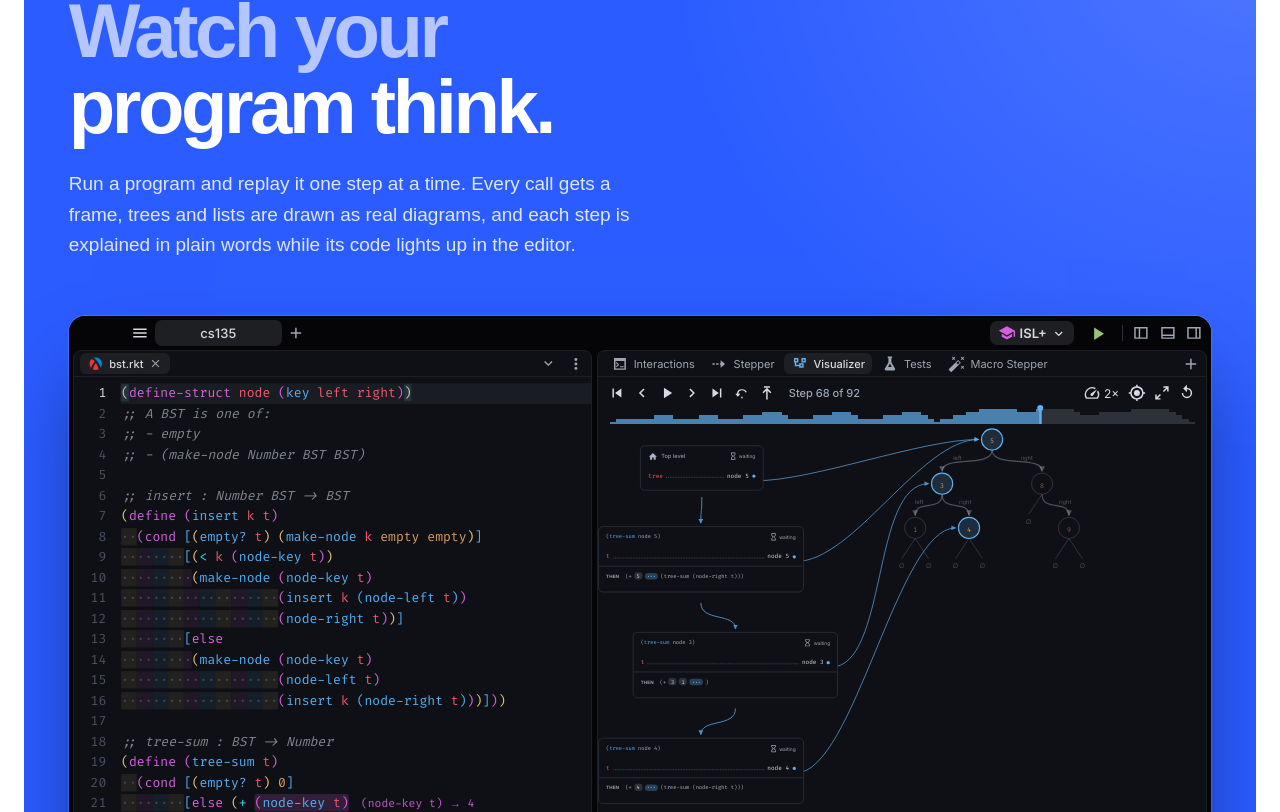
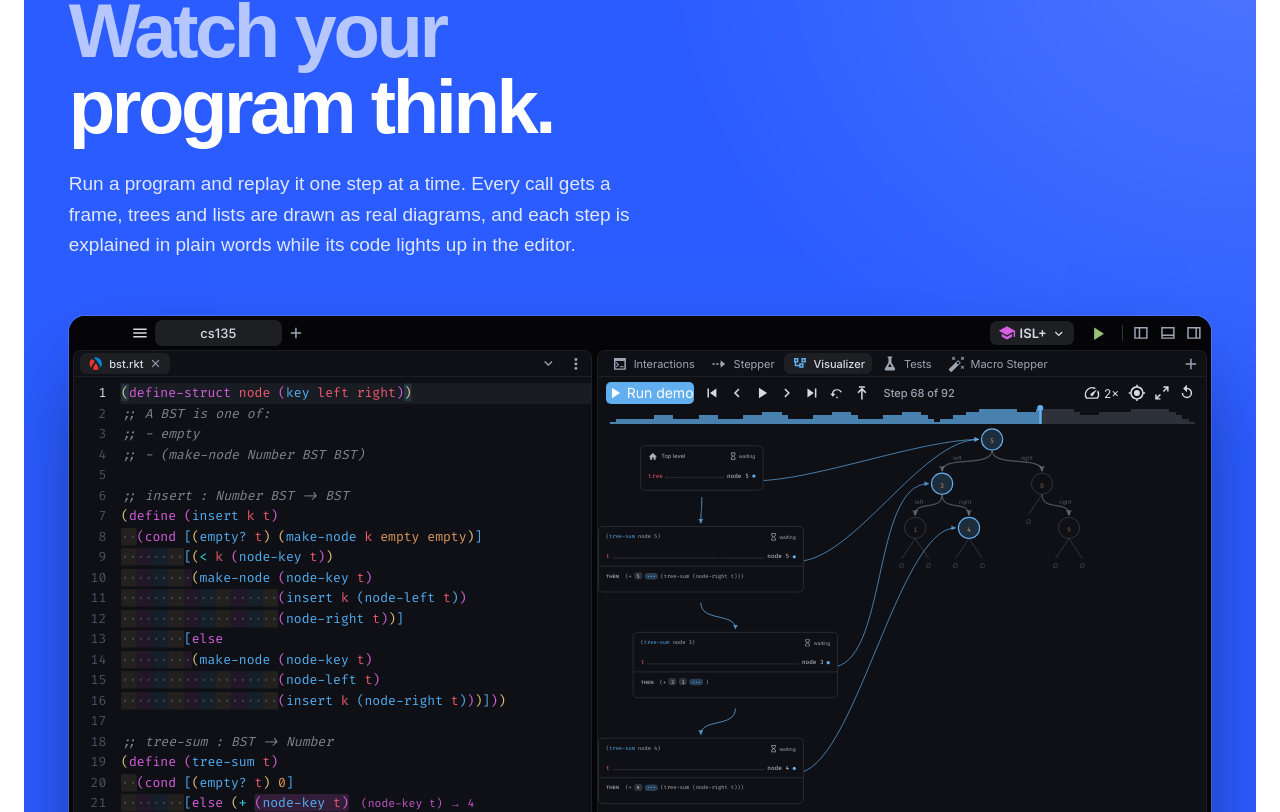
Before and after one commit to MoizDev/Dr.-Rocket, a Next.js app in the folder website/: page / in a window 1280 px wide. Shown: the part 1988-2800 px from the top of the page. Built offline with nearby package versions, Linux system fonts and the light colour scheme; a web font is replaced by a local one.

Commit message:
feat(website): keep demos playable after edits, revert two placements

```diff
--- a/website/app/page.module.css
+++ b/website/app/page.module.css
@@ -1525,3 +1525,10 @@
     margin-left: 0;
   }
 }
+
+/* Interactive demos keep still on hover; only the screenshots drift. */
+.heroPanel:hover [data-demo],
+.vizStage:hover [data-demo],
+.featureCard:hover [data-demo] {
+  transform: none !important;
+}
--- a/website/app/page.tsx
+++ b/website/app/page.tsx
@@ -1,12 +1,11 @@
+import Image from "next/image";
 import Download, { HeaderDownload } from "@/components/Download";
 import NavScroll from "@/components/NavScroll";
 import Reveal from "@/components/Reveal";
 import HeroIdeDemo from "@/components/demos/hero-ide/HeroIdeDemo";
 import HeroTerminalDemo from "@/components/demos/hero-terminal/HeroTerminalDemo";
 import VisualizerDemo from "@/components/demos/visualizer/VisualizerDemo";
-import StepperDemo from "@/components/demos/stepper/StepperDemo";
 import DebuggerDemo from "@/components/demos/debugger/DebuggerDemo";
-import CheckSyntaxDemo from "@/components/demos/check-syntax/CheckSyntaxDemo";
 import RichSourceDemo from "@/components/demos/rich-source/RichSourceDemo";
 import ProjectsDemo from "@/components/demos/projects/ProjectsDemo";
 import ThemeDemo from "@/components/demos/themes/ThemeDemo";
@@ -15,6 +14,9 @@ import HeroTitle from "@/components/HeroTitle";
 import { ArrowRight, ArrowUpRight, GitHubIcon, Glyph, OsIcon, RocketMark } from "@/components/icons";
 import { DOWNLOADS, REPO, VERSION, VERSION_LABEL } from "@/lib/release";
 import s from "./page.module.css";
+
+import checksyntax from "./shots/checksyntax.png";
+import stepper from "./shots/stepper.png";
 
 
 const NAV = [
@@ -191,7 +193,7 @@ export default function Home() {
               }
             >
               <div className={s.cardInset}>
-                <StepperDemo className={`${s.shot} ${s.cardShot}`} />
+                <Image className={`${s.shot} ${s.cardShot}`} src={stepper} alt="The stepper showing a cond expression before and after one reduction, with the matching code highlighted in the editor." sizes="(max-width: 900px) 92vw, 680px" quality={85} />
               </div>
             </Feature>
 
@@ -207,7 +209,7 @@ export default function Home() {
             >
               <div className={s.cardStack}>
                 <DebuggerDemo className={`${s.shot} ${s.stackBack}`} />
-                <CheckSyntaxDemo className={`${s.shot} ${s.stackFront}`} />
+                <Image className={`${s.shot} ${s.stackFront}`} src={checksyntax} alt="Check syntax arrows from the parameter marks to its three uses, with a tooltip reading 3 bound occurrences." sizes="(max-width: 900px) 60vw, 400px" quality={85} />
               </div>
             </Feature>
 
--- a/website/components/demos/debugger/DebuggerDemo.tsx
+++ b/website/components/demos/debugger/DebuggerDemo.tsx
@@ -88,7 +88,8 @@ export default function DebuggerDemo({ className }: { className: string }) {
 
   const edited = file.status === "edited";
   const bpOk = breakpointsValid(bps);
-  const valid = !edited && bpOk;
+  // Edits don't block the demo: the same prepared pauses still play (the edited text never runs).
+  const valid = bpOk;
   const pause = typeof pos === "number" && pos >= 0 ? PAUSES[pos] : null;
 
   const go = useCallback((p: Pos, say = true) => {
@@ -231,9 +232,7 @@ export default function DebuggerDemo({ className }: { className: string }) {
 
           {!valid ? (
             <div className={s.notice}>
-              {edited ? (
-                <Notice onRestore={() => file.set(file.original)} />
-              ) : (
+              {(
                 <Notice
                   title="Breakpoints changed"
                   text={`This page doesn't run code. These pauses were prepared for a breakpoint on line ${BREAK_LINE}.`}
@@ -244,6 +243,9 @@ export default function DebuggerDemo({ className }: { className: string }) {
             </div>
           ) : (
             <div className={s.body}>
+              {edited && (
+                <Notice compact onRestore={() => file.set(file.original)} text="Simulated preview: the prepared pauses of the original file. Your edits aren't run." />
+              )}
               <div className={s.head}>VARIABLES</div>
               <ul className={s.vars} aria-label="Variables">
                 {vars.map((v) => (
--- a/website/components/demos/hero-ide/GradesIde.tsx
+++ b/website/components/demos/hero-ide/GradesIde.tsx
@@ -90,11 +90,12 @@ export default function GradesIde({
   const run = useCallback(() => {
     timers.current.forEach(clearTimeout);
     timers.current = [];
-    if (edited) {
-      setItemsState([{ key: replKey(), out: <Notice onRestore={() => runFile.set(runFile.original)} /> }]);
-      return;
-    }
-    const all = runItems(runKind).map((it) => ({ ...it, key: replKey() }));
+    // After an edit, Run still plays the same prepared run of the original file, labelled as a
+    // demo, with the restore action. The edited text is never run.
+    const note: ReplItem[] = edited
+      ? [{ key: replKey(), out: <Notice compact onRestore={() => runFile.set(runFile.original)} text="Simulated preview: the prepared run of the original file. Your edits aren't run." /> }]
+      : [];
+    const all = [...note, ...runItems(runKind).map((it) => ({ ...it, key: replKey() }))];
     if (matchMedia("(prefers-reduced-motion: reduce)").matches) return setItemsState(all);
     setItemsState([]);
     all.forEach((it, i) => timers.current.push(window.setTimeout(() => setItemsState((xs) => [...xs, it]), 80 + i * 100)));
--- a/website/components/demos/visualizer/Visualizer.module.css
+++ b/website/components/demos/visualizer/Visualizer.module.css
@@ -126,3 +126,5 @@
 .crumbs { display: inline-flex; align-items: center; gap: 4px; color: var(--d-text); margin-left: 6px; }
 .crumbs > span { color: var(--d-muted); }
 .crumbs i { color: var(--d-accent); font-style: normal; }
+.runDemo { padding: 0 8px; margin-right: 4px; background: var(--d-accent) !important; color: #fff !important; font-weight: 600; }
+.runDemo:hover { filter: brightness(1.1); }
--- a/website/components/demos/visualizer/VisualizerDemo.tsx
+++ b/website/components/demos/visualizer/VisualizerDemo.tsx
@@ -76,7 +76,9 @@ function Segs({ segs }: { segs: Seg[] }) {
 
 export default function VisualizerDemo({ className }: { className: string }) {
   const file = useFile(FILE);
-  const valid = file.status !== "edited";
+  // After an edit the same prepared run still plays; only the editor highlights drop if they no
+  // longer fit the text. Nothing the visitor typed is run.
+  const edited = file.status === "edited";
   const [i, setI] = useState(REST);
   const [playing, setPlaying] = useState(false);
   const [speed, setSpeed] = useState(2);
@@ -85,16 +87,14 @@ export default function VisualizerDemo({ className }: { className: string }) {
   const [work, setWork] = useState(false);
   const [cursor, setCursor] = useState({ line: 1, col: 1 });
   const [announce, setAnnounce] = useState("");
-  const [lastValid, setLastValid] = useState(REST);
   const [recenter, setRecenter] = useState(0);
   const root = useRef<HTMLDivElement>(null);
-  const step = TRACE[valid ? i : lastValid];
+  const step = TRACE[i];
 
   const go = useCallback(
     (n: number, user = true) => {
       const j = Math.max(0, Math.min(TRACE.length - 1, n));
       setI(j);
-      setLastValid(j);
       setWork(false);
       if (user) {
         const t = TRACE[j];
@@ -107,7 +107,7 @@ export default function VisualizerDemo({ className }: { className: string }) {
   // Play: a timeout chain that stops at the end, on pause, and when the window loses focus or
   // the tab is hidden. Never loops.
   useEffect(() => {
-    if (!playing || !valid) return;
+    if (!playing) return;
     if (i >= TRACE.length - 1) return;
     const t = window.setTimeout(() => {
       go(i + 1, false);
@@ -122,7 +122,7 @@ export default function VisualizerDemo({ className }: { className: string }) {
       window.removeEventListener("blur", stop);
       document.removeEventListener("visibilitychange", vis);
     };
-  }, [playing, i, speed, valid, go]);
+  }, [playing, i, speed, go]);
 
   useEntryHint(
     root,
@@ -133,22 +133,19 @@ export default function VisualizerDemo({ className }: { className: string }) {
     () => setI(REST),
   );
 
-  const decor = useMemo(() => (valid ? stepDecor(step, file.original, file.text) : {}), [valid, step, file.original, file.text]);
-  const disabled = !valid;
+  const decor = useMemo(() => stepDecor(step, file.original, file.text), [step, file.original, file.text]);
   const overIdx = (dir: "over" | "out") => {
     const d = step.depth;
     for (let j = i + 1; j < TRACE.length; j++) if (dir === "over" ? TRACE[j].depth <= d : TRACE[j].depth < d) return j;
     return TRACE.length - 1;
   };
-  const why = disabled ? "bst.rkt was edited on this page, so the prepared steps don't apply" : undefined;
   const btn = (label: string, icon: Parameters<typeof Glyph>[0]["name"], run: () => void, extra?: object) => (
     <button
       type="button"
       className={s.tbtn}
       aria-label={label}
-      title={why ?? label}
-      aria-disabled={disabled || undefined}
-      onClick={() => !disabled && run()}
+      title={label}
+      onClick={run}
       tabIndex={-1}
       data-tool
       {...extra}
@@ -163,10 +160,10 @@ export default function VisualizerDemo({ className }: { className: string }) {
     if (e.key === "ArrowRight" || e.key === "ArrowLeft") {
       e.preventDefault();
       items[(k + (e.key === "ArrowRight" ? 1 : items.length - 1)) % items.length]?.focus();
-    } else if (e.key === "Home" && !disabled) {
+    } else if (e.key === "Home") {
       e.preventDefault();
       go(0);
-    } else if (e.key === "End" && !disabled) {
+    } else if (e.key === "End") {
       e.preventDefault();
       go(TRACE.length - 1);
     }
@@ -179,7 +176,7 @@ export default function VisualizerDemo({ className }: { className: string }) {
 
   return (
     <DemoRoot id="visualizer" className={className} w={1920} h={1362} label={LABEL}>
-      <div ref={root} className={s.root} data-expanded={expanded || undefined} data-edited={!valid || undefined}>
+      <div ref={root} className={s.root} data-expanded={expanded || undefined} data-edited={edited || undefined}>
         <header className={s.title}>
           <span className={s.menu} aria-hidden="true">
             <Glyph name="menu" />
@@ -289,6 +286,20 @@ export default function VisualizerDemo({ className }: { className: string }) {
                   el.querySelectorAll<HTMLElement>("[data-tool]").forEach((b, k) => (b.tabIndex = k === toolFocus ? 0 : -1));
                 }}
               >
+                <button
+                  type="button"
+                  className={`${s.tbtn} ${s.runDemo}`}
+                  title="Replay the prepared run of bst.rkt from the first step"
+                  onClick={() => {
+                    go(0, false);
+                    setPlaying(true);
+                  }}
+                  tabIndex={-1}
+                  data-tool
+                >
+                  <Glyph name="play" />
+                  Run demo
+                </button>
                 {btn("First step", "first", () => go(0))}
                 {btn("Previous step", "prev", () => go(i - 1))}
                 {btn(playing ? "Pause" : "Play", playing ? "pause" : "play", () => {
@@ -300,7 +311,7 @@ export default function VisualizerDemo({ className }: { className: string }) {
                 {btn("Step over", "over", () => go(overIdx("over")))}
                 {btn("Step out", "out", () => go(overIdx("out")))}
                 <span className={s.count}>
-                  Step {(valid ? i : lastValid) + 1} of {TRACE.length}
+                  Step {i + 1} of {TRACE.length}
                 </span>
                 <span className={s.grow} />
                 <button
@@ -336,14 +347,13 @@ export default function VisualizerDemo({ className }: { className: string }) {
                 {announce}
               </span>
 
-              <Timeline i={valid ? i : lastValid} disabled={disabled} onSeek={(n) => go(n)} />
+              <Timeline i={i} onSeek={(n) => go(n)} />
 
-              <Stage key={recenter} step={step} dim={!valid} />
+              <Stage key={recenter} step={step} dim={false} />
 
               <div className={s.explain}>
-                {!valid ? (
-                  <Notice onRestore={restore} />
-                ) : (
+                {edited && <Notice compact onRestore={restore} text="Edited. Run demo replays the same prepared run of the original bst.rkt; your edits aren't run." />}
+                {(
                   <>
                     <div className={s.label}>
                       <span className={s[`k${step.kind}`]}>{step.kind === "START" || step.kind === "DEFINE" ? "STEP" : step.kind}</span>
@@ -406,7 +416,7 @@ export default function VisualizerDemo({ className }: { className: string }) {
 }
 
 /** The depth timeline: one bar per step, height by call depth. A slider. */
-function Timeline({ i, disabled, onSeek }: { i: number; disabled: boolean; onSeek: (n: number) => void }) {
+function Timeline({ i, onSeek }: { i: number; onSeek: (n: number) => void }) {
   const ref = useRef<HTMLDivElement>(null);
   const n = TRACE.length;
   const seekAt = (x: number) => {
@@ -424,9 +434,7 @@ function Timeline({ i, disabled, onSeek }: { i: number; disabled: boolean; onSee
       aria-valuemax={n}
       aria-valuenow={i + 1}
       aria-valuetext={`Step ${i + 1} of ${n}`}
-      aria-disabled={disabled || undefined}
       onKeyDown={(e) => {
-        if (disabled) return;
         const m: Record<string, number> = { ArrowRight: 1, ArrowUp: 1, ArrowLeft: -1, ArrowDown: -1, PageUp: 10, PageDown: -10 };
         if (e.key in m) onSeek(i + m[e.key]);
         else if (e.key === "Home") onSeek(0);
@@ -435,12 +443,11 @@ function Timeline({ i, disabled, onSeek }: { i: number; disabled: boolean; onSee
         e.preventDefault();
       }}
       onPointerDown={(e) => {
-        if (disabled) return;
         e.currentTarget.setPointerCapture(e.pointerId);
         seekAt(e.clientX);
       }}
       onPointerMove={(e) => {
-        if (!disabled && e.currentTarget.hasPointerCapture(e.pointerId)) seekAt(e.clientX);
+        if (e.currentTarget.hasPointerCapture(e.pointerId)) seekAt(e.clientX);
       }}
     >
       {TRACE.map((t, k) => (
--- a/website/lib/demos/fixtures.ts
+++ b/website/lib/demos/fixtures.ts
@@ -67,6 +67,6 @@ export function missReply(table: Table): string {
   return `This demo only has prepared answers for a few expressions. Try ${ex.join(" or ")}.`;
 }
 
-export const DISCLOSURE = "Interactive demo · results are prepared, not run";
+export const DISCLOSURE = "Simulated preview";
 export const EDITED_NOTICE =
   "This page doesn't run code. These results were prepared for the original file, so they're hidden while it's changed.";
```
